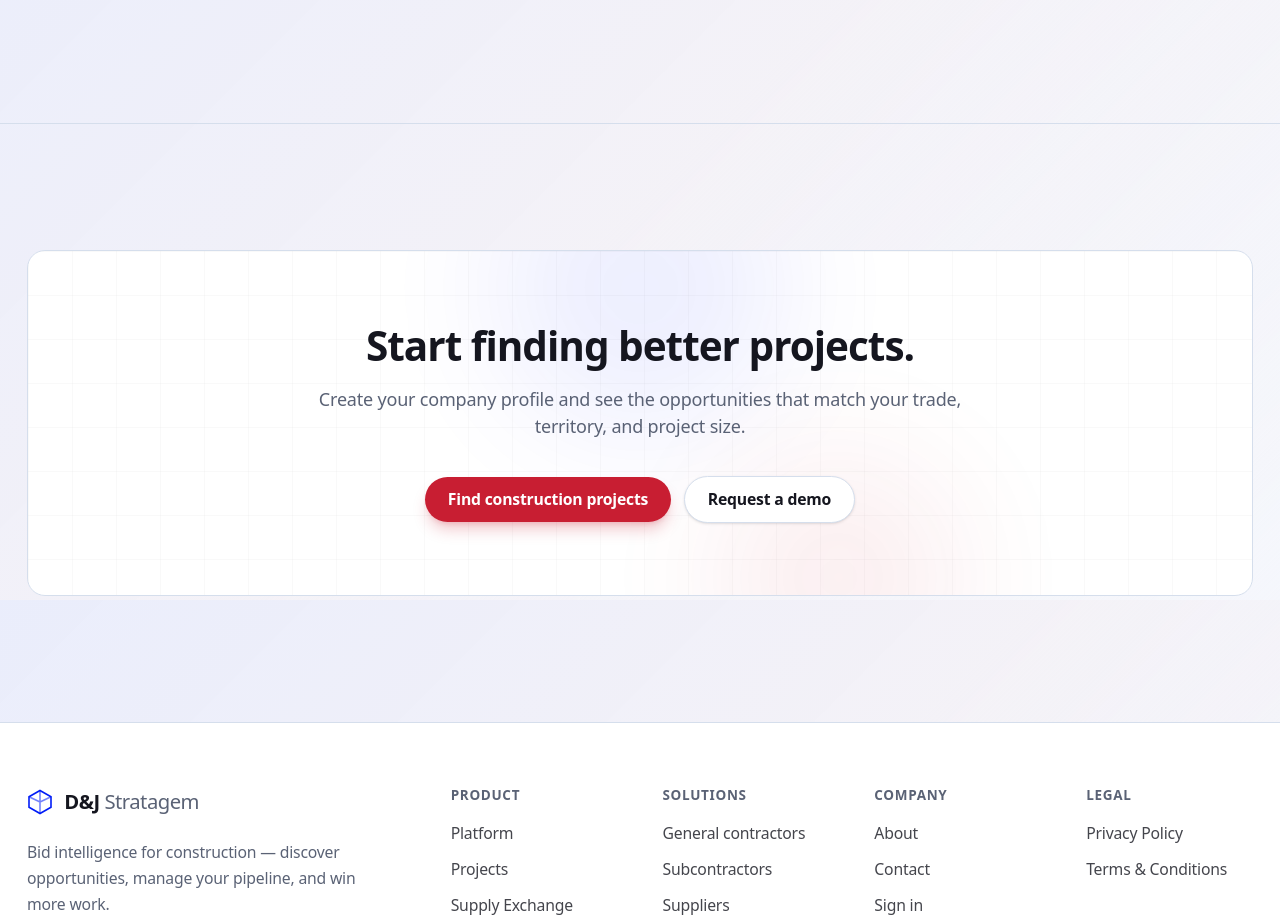
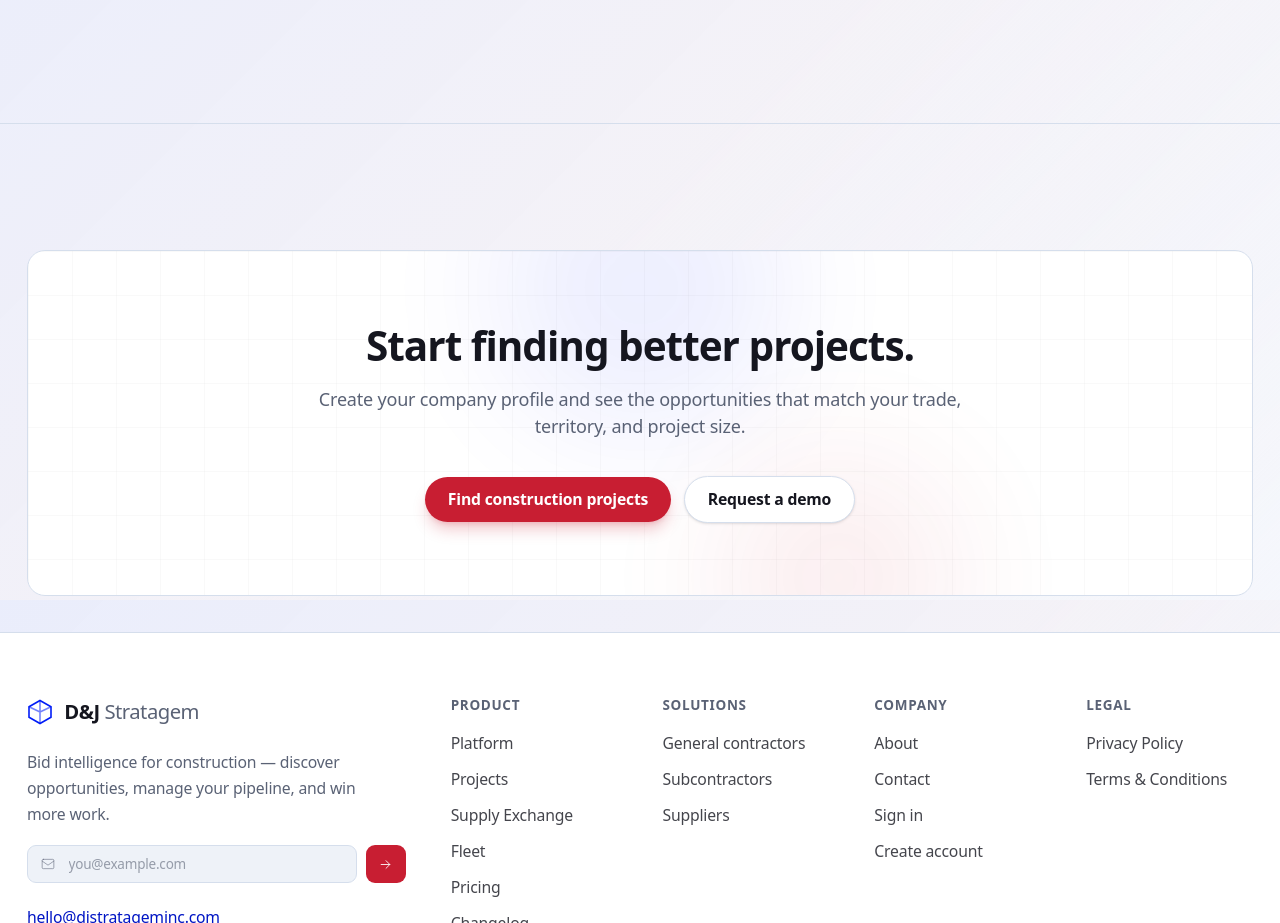
Before and after one commit to hervaz-net/dj-stratagem, a React (Vite) app: page / in a window 1280 px wide. Shown: the part 7400-8323 px from the top of the page. Built offline with nearby package versions, Linux system fonts and the light colour scheme; no server answers.

Commit message:
Fix consent overlap and password placeholder

```diff
--- a/src/components/CTASection.jsx
+++ b/src/components/CTASection.jsx
@@ -12,7 +12,7 @@ export default function CTASection({
   secondaryTo = "/contact",
 }) {
   return (
-    <Section className="border-t border-line">
+    <Section className="border-t border-line [[data-cookie-banner='1']_&]:pb-8">
       <div className="relative overflow-hidden rounded-2xl border border-line bg-ink-2 px-8 py-16 text-center md:px-16">
         <div className="pointer-events-none absolute inset-0 bg-grid opacity-40" aria-hidden="true" />
         <div
--- a/src/components/CookieBanner.jsx
+++ b/src/components/CookieBanner.jsx
@@ -56,10 +56,10 @@ export default function CookieBanner() {
       className="fixed bottom-4 right-4 z-[110] w-[min(22rem,calc(100vw-2rem))] rounded-2xl border border-line bg-ink-2/95 p-4 shadow-xl shadow-brand/10 backdrop-blur-md"
     >
       <p className="text-sm leading-relaxed text-steel">
-        <span className="sm:hidden">
+        <span className="md:hidden">
           Theme and this consent stay on your device. No analytics.{" "}
         </span>
-        <span className="hidden sm:inline">
+        <span className="hidden md:inline">
           This site stores theme preference and this consent choice on your device. There is no analytics or advertising pixel.{" "}
         </span>
         <Link
--- a/src/components/PasswordField.jsx
+++ b/src/components/PasswordField.jsx
@@ -10,7 +10,7 @@ export default function PasswordField({
   invalid = false,
   describedBy,
   hint,
-  placeholder = "••••••••",
+  placeholder = "",
 }) {
   const [show, setShow] = useState(false);
   const hintId = hint ? `${id}-hint` : undefined;
```
